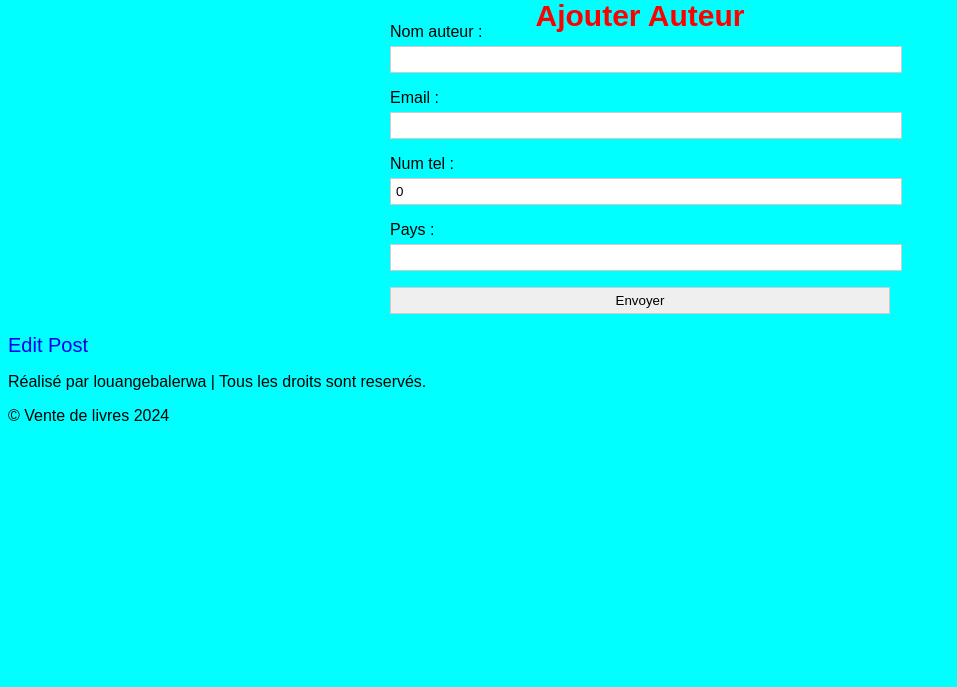
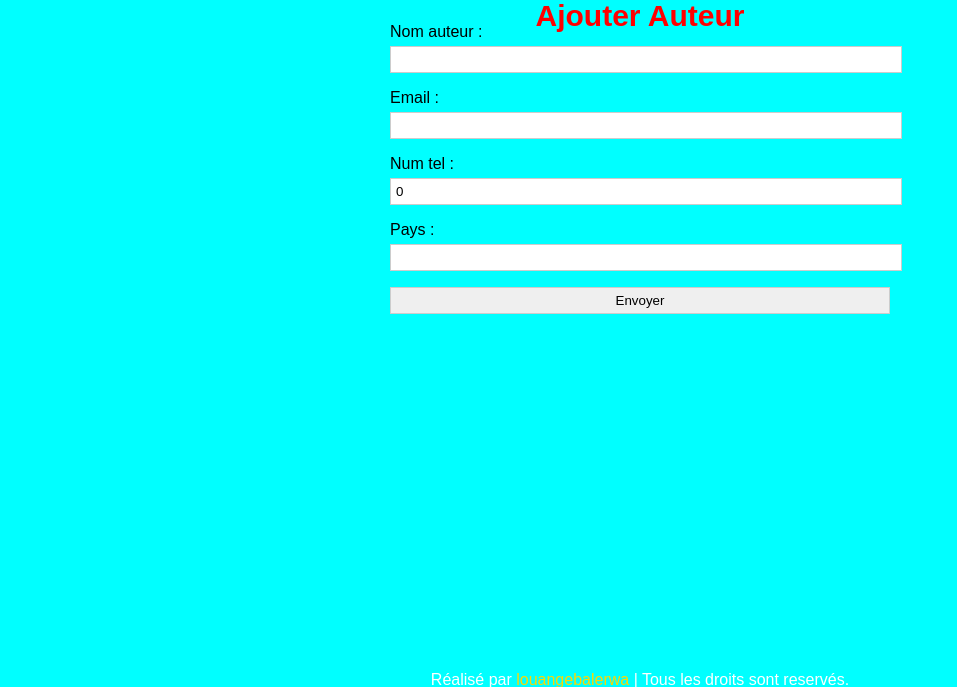
Before and after one commit to LouangeBalerwa/projet_Web, a Django app: page /ajouter_auteur in a window 1280 px wide. Shown: the part 51-738 px from the top of the page, without its empty margins (0-957 px from the left). Run offline with Django 5.2, Linux system fonts and the light colour scheme.

Commit message:
Suite de forms pour auteur

```diff
--- a/VenteLivre/base/templates/base-template.html
+++ b/VenteLivre/base/templates/base-template.html
@@ -21,8 +21,9 @@
     {% endblock %}
 </body>
  <!-- Footer  -->
-<footer>
-  <div id="footer-text">
+<footer >
+  <div class="footer-text">
+    <!-- Realisateur -->
     Réalisé par <span>louangebalerwa</span> | Tous les droits sont reservés.
     <p>&copy; Vente de livres 2024</p>
     </p>
--- a/VenteLivre/pages/templates/pages/ajouter_auteur.html
+++ b/VenteLivre/pages/templates/pages/ajouter_auteur.html
@@ -14,10 +14,6 @@
       <input type="submit" name="" value="Envoyer">
 
   </form>
-  <p>
-    <a href="{% url 'modifier_auteur' 1 %}">Edit Post</a>
-  </p>
-
   </section>
 
 {% endblock %}
```
